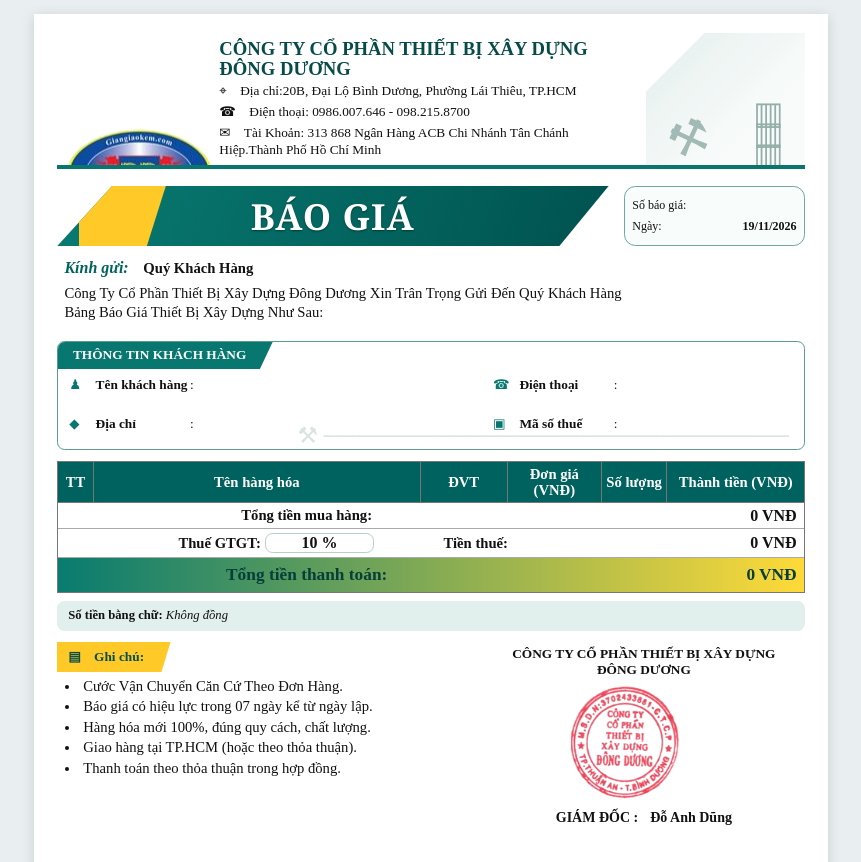
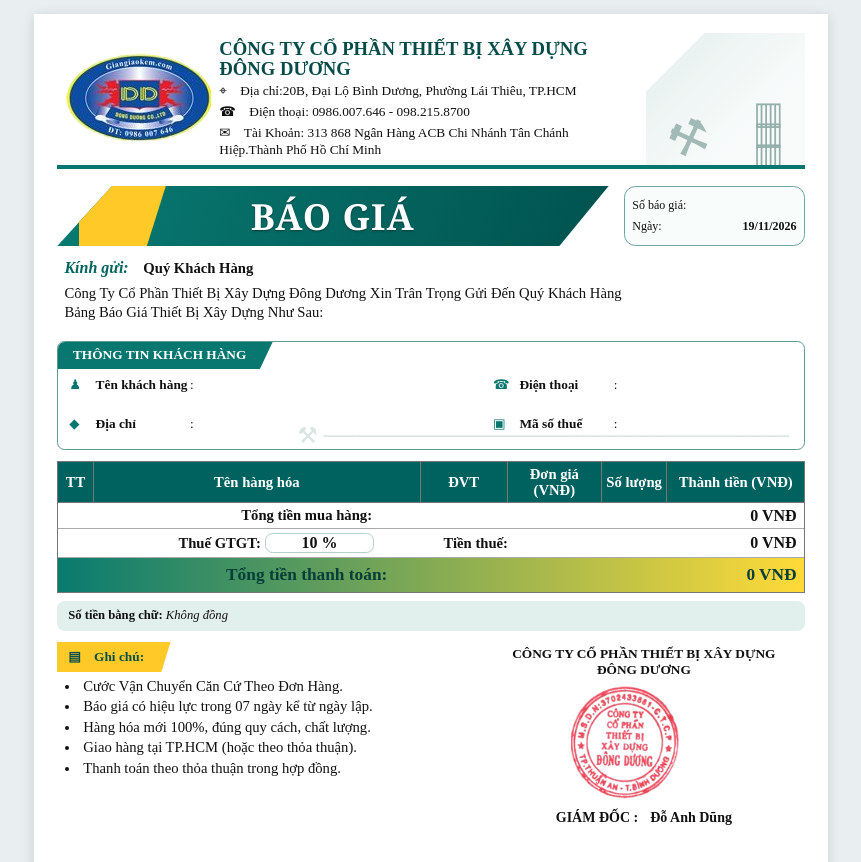
Before and after one commit to dodung43839-byte/Quanly_GianKem, a plain HTML site: page Bao-Gia/Don-Hang/donhang.html in a window 1280 px wide. Shown: the top 862 px of the page, without its empty margins (209-1070 px from the left). Drawn offline with Linux system fonts and the light colour scheme.

Commit message:
Update donhang.css

```diff
--- a/Bao-Gia/Don-Hang/donhang.css
+++ b/Bao-Gia/Don-Hang/donhang.css
@@ -628,5 +628,5 @@ body {
 }
 /* ĐẨY LOGO LÊN TRÊN */
 .logo-box img {
-  transform: translateY(20mm) !important;
+  transform: translateY(0mm) !important;
 }
```
